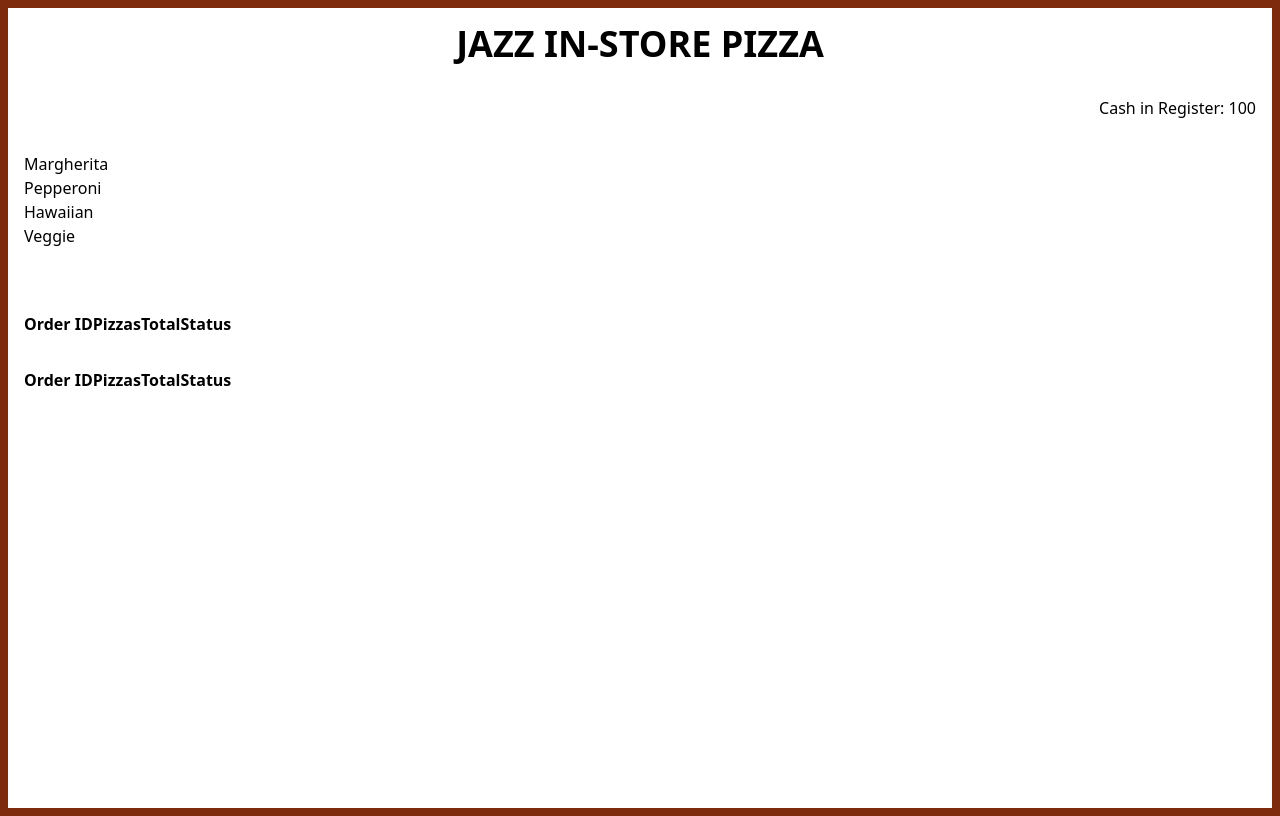
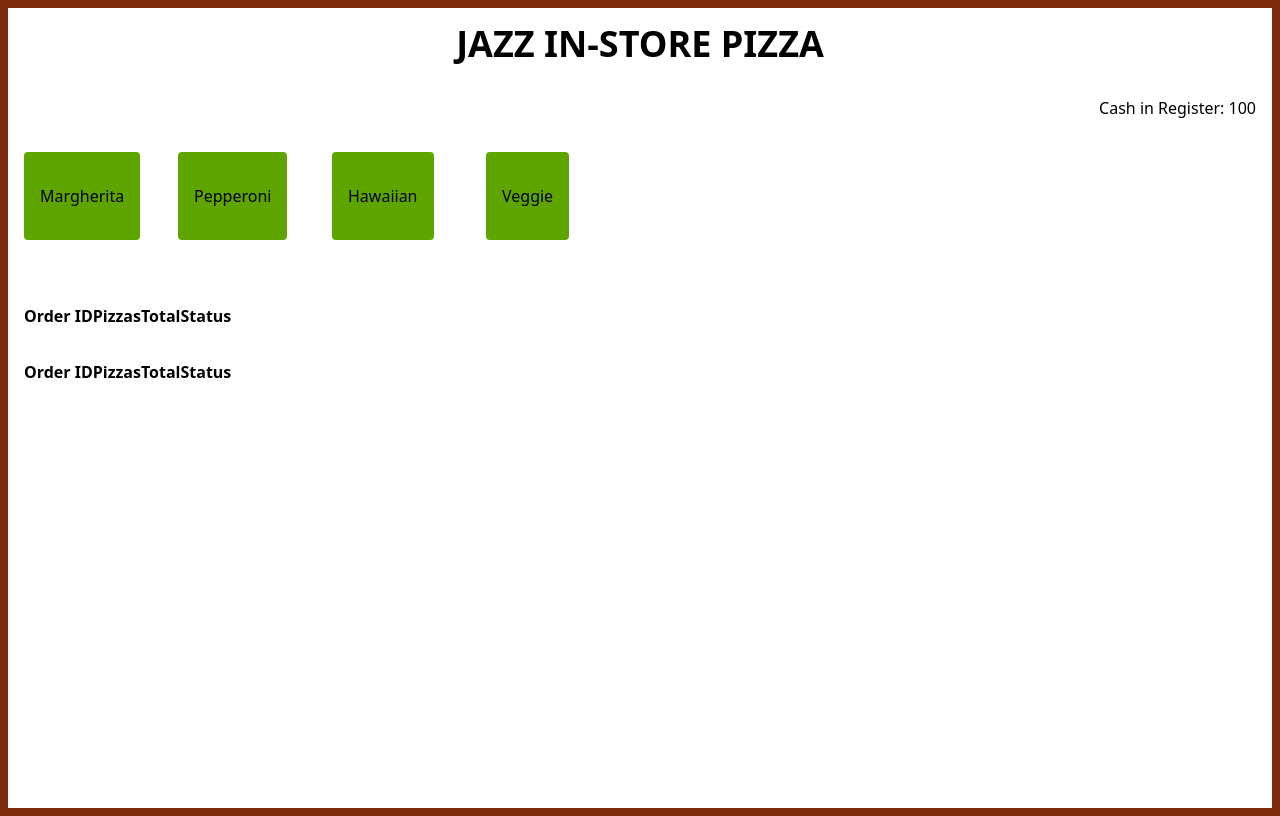
Before and after one commit to belunatic/PizzaApp, a React (Vite) app in the folder App/: page / in a window 1280 px wide. Built offline with nearby package versions, Linux system fonts and the light colour scheme.

Commit message:
added classname for the menu component

```diff
--- a/App/src/components/Menu.tsx
+++ b/App/src/components/Menu.tsx
@@ -12,12 +12,21 @@ const Menu: FC = () => {
   const pizzaMenu = menu.map((item: MenuItem) => {
     return (
       <div key={item.id}>
-				<button onClick={() => placeOrder(item)}>{item.name}</button>
+        <button
+          onClick={() => placeOrder(item)}
+          className="btn cursor-pointer rounded-sm bg-lime-600 px-4 py-8 text-center"
+        >
+          {item.name}
+        </button>
       </div>
     );
   });
 
-	return <div>{pizzaMenu}</div>;
+  return (
+    <div className="w-1/2">
+      <div className="grid grid-cols-4">{pizzaMenu}</div>
+    </div>
+  );
 };
 
 export default Menu;
```
Lines whose indentation alone changed are shown as unchanged.
